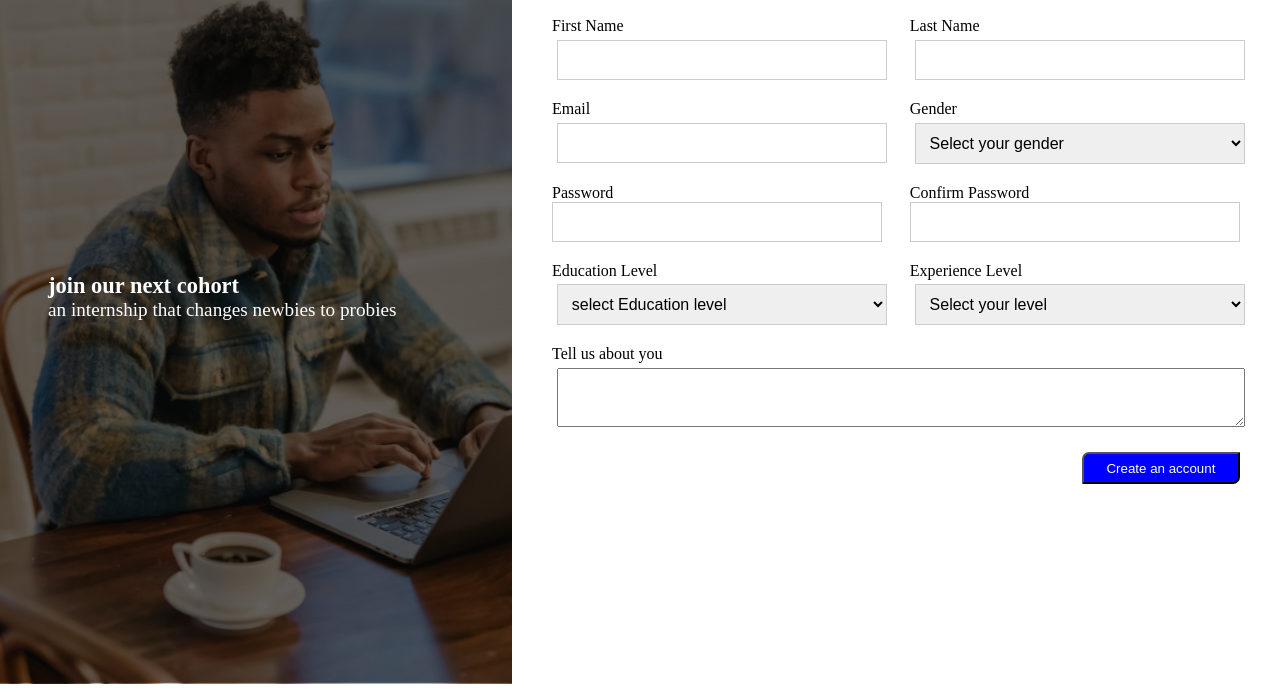
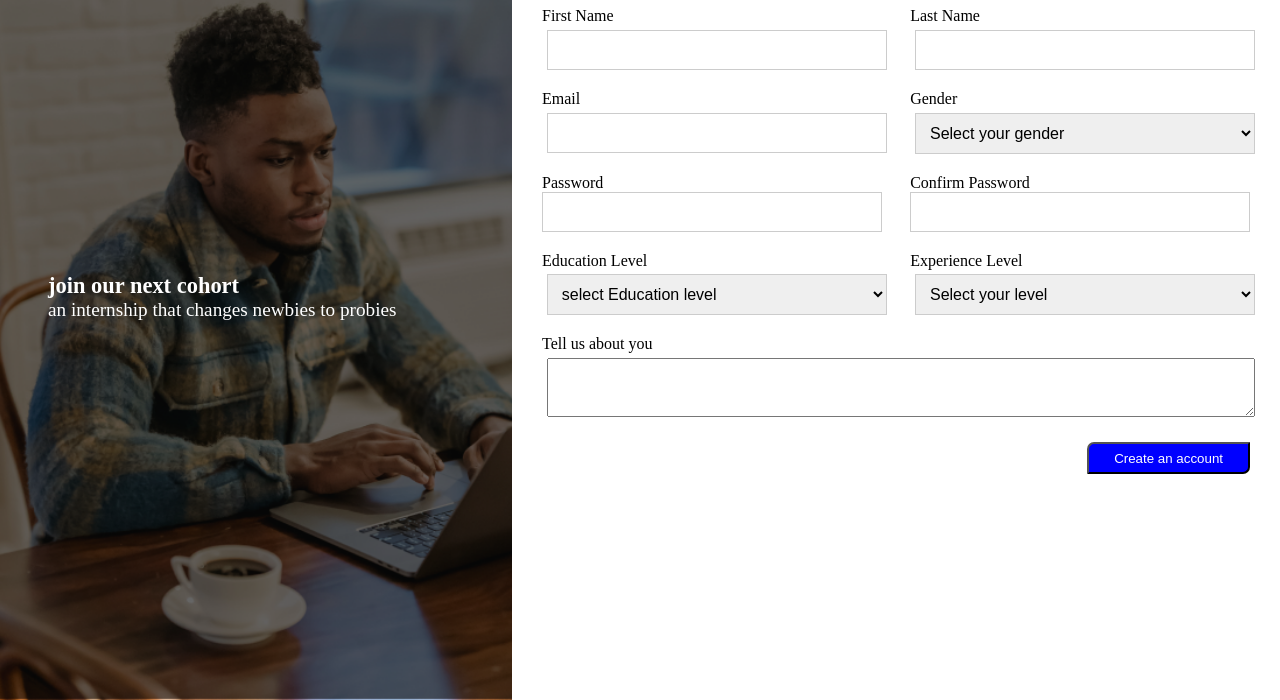
Before and after one commit to Etinhandy/sign_up, a plain HTML site: page index.html in a window 1280 px wide. Shown: the part 116-816 px from the top of the page. Drawn offline with Linux system fonts and the light colour scheme.

Commit message:
pic height adjusted

```diff
--- a/css/style.css
+++ b/css/style.css
@@ -9,7 +9,7 @@
     background: url(../img/Group\ 7.png ),  no-repeat;
     background-size: cover;
     background-position: center;
-    height: 100vh;
+    min-height: 102vh;
 }
 
 .image-section h1 {
@@ -28,7 +28,7 @@
 .form-section {
     width: 60%;
     height: 100vh;
-    padding: 40px;
+    padding: 30px;
 }
 
 .inner-form-box {
```
